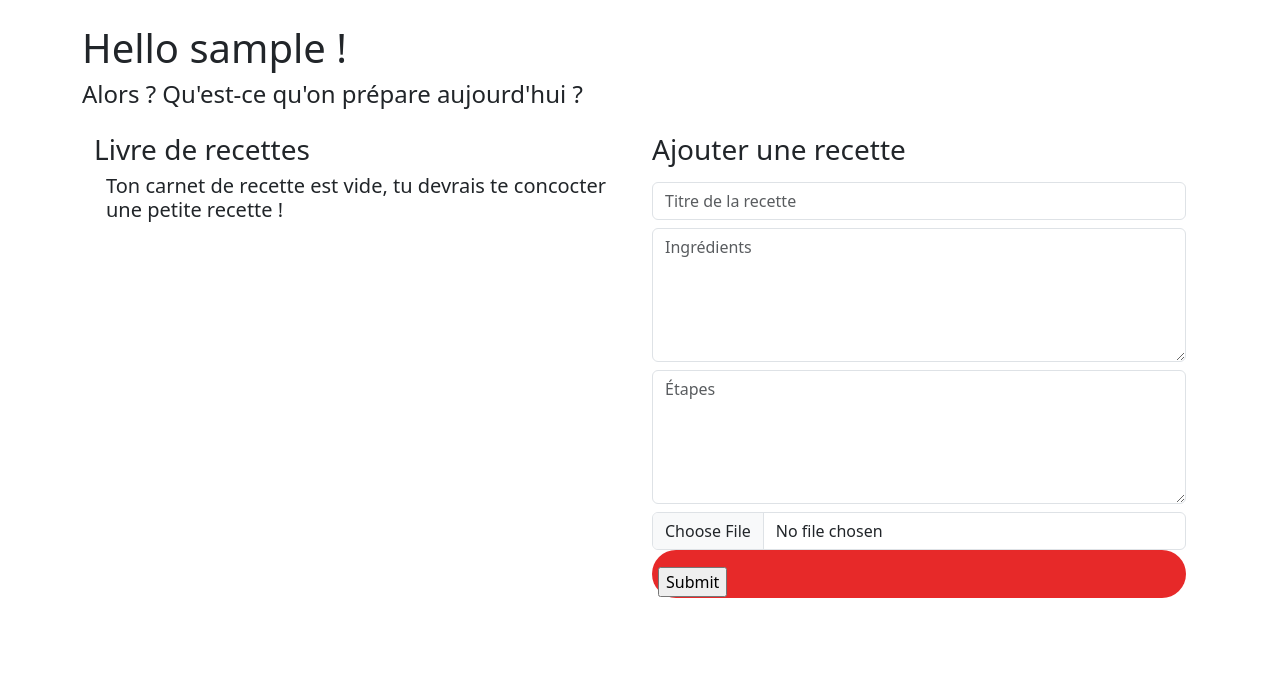
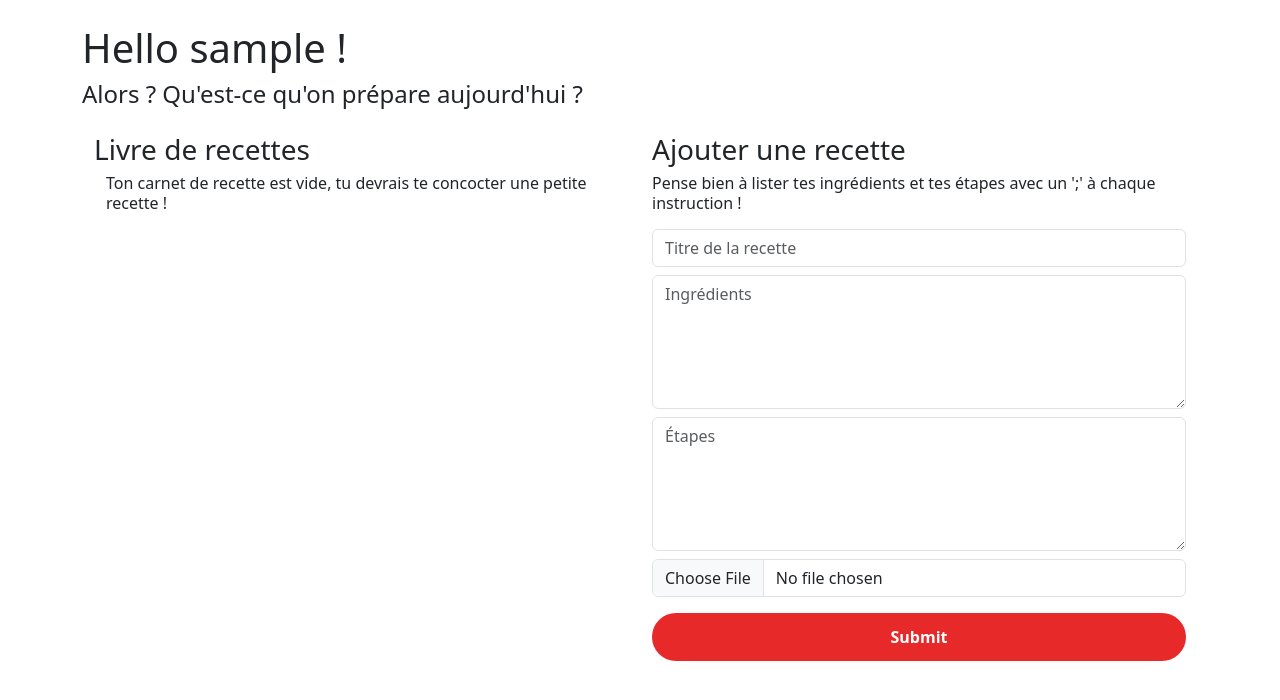
Before and after one commit to l0l0o/cook-it, a PHP site: page /recipes_page.php in a window 1280 px wide. Shown: the part 56-756 px from the top of the page. Run offline with PHP 8.4, Linux system fonts and the light colour scheme; the visitor is signed in with stand-in values (Sample User, id 1); data that the repository does not hold is empty.

Commit message:
fix: button style | feat: ajout feature delete post

```diff
--- a/src/index.php
+++ b/src/index.php
@@ -8,7 +8,9 @@
 
     <form action="scripts/connect_user.php" method="POST">
         <input type="text" class="form-control" placeholder="Enter pseudo" name="pseudo">
-        <input class="mt-2" type="submit">
+        <button class="mt-3 d-flex justify-content-center">
+            <input type="submit">
+        </button>
     </form>
     <a href="./signUp_page.php">Pas encore inscrit ?</a>
 
--- a/src/parts/header.php
+++ b/src/parts/header.php
@@ -16,13 +16,13 @@
     <title>Cook'it</title>
     <link href="https://cdn.jsdelivr.net/npm/bootstrap@5.3.2/dist/css/bootstrap.min.css" rel="stylesheet"
         integrity="sha384-T3c6CoIi6uLrA9TneNEoa7RxnatzjcDSCmG1MXxSR1GAsXEV/Dwwykc2MPK8M2HN" crossorigin="anonymous">
-    <script src="https://cdn.jsdelivr.net/npm/bootstrap@5.3.2/dist/js/bootstrap.bundle.min.js"
-        integrity="sha384-C6RzsynM9kWDrMNeT87bh95OGNyZPhcTNXj1NW7RuBCsyN/o0jlpcV8Qyq46cDfL" crossorigin="anonymous">
-    </script>
     <link rel="stylesheet" href="https://cdnjs.cloudflare.com/ajax/libs/font-awesome/6.5.2/css/all.min.css"
         integrity="sha512-SnH5WK+bZxgPHs44uWIX+LLJAJ9/2PkPKZ5QiAj6Ta86w+fsb2TkcmfRyVX3pBnMFcV7oQPJkl9QevSCWr3W6A=="
         crossorigin="anonymous" referrerpolicy="no-referrer" />
     <link rel="stylesheet" href="../style/style.css">
+    <script src="https://cdn.jsdelivr.net/npm/bootstrap@5.3.2/dist/js/bootstrap.bundle.min.js"
+        integrity="sha384-C6RzsynM9kWDrMNeT87bh95OGNyZPhcTNXj1NW7RuBCsyN/o0jlpcV8Qyq46cDfL" crossorigin="anonymous">
+    </script>
 
 </head>
 
--- a/src/recipes_page.php
+++ b/src/recipes_page.php
@@ -16,21 +16,22 @@
     <h4>Alors ? Qu'est-ce qu'on prépare aujourd'hui ?</h4>
 
 </div>
-<div class="container-sm mt-4 d-flex flex-row">
-    <div class="container-sm">
+<div class="container mt-4 d-flex flex-row">
+    <div class="container-xl">
         <h3>Livre de recettes</h3>
         <div class="container">
+
             <?php if(isset($recipes[0])) : ?>
+            <?php foreach($recipes as $recipe) :?>
             <?php
-                foreach($recipes as $recipe) :?>
-            <?php
-            $ingredient_list = explode(";",$recipe['recipe_ingredients'], -1);
-            $steps_list = explode(";",$recipe['recipe_steps'], -1);
-            ?>
+                $ingredient_list = explode(";",$recipe['recipe_ingredients'], -1);
+                $steps_list = explode(";",$recipe['recipe_steps'], -1);
+                ?>
+
             <div class="container d-flex flex-row justify-content-start">
                 <div class="card-container">
                     <?php
-                    $idCard = $recipe['recipe_id']; ?>
+                        $idCard = $recipe['recipe_id']; ?>
                     <a href="./scripts/delete_recipe.php?idCard=<?php echo htmlspecialchars($idCard) ?>">
                         <button><i class="fa-solid fa-trash"></i></button>
                     </a>
@@ -73,17 +74,16 @@
 
             <?php endforeach ?>
             <?php else:  ?>
-            <h5>Ton carnet de recette est vide, tu devrais te concocter une petite recette !</h5>
+            <h6>Ton carnet de recette est vide, tu devrais te concocter une petite recette !</h6>
             <?php endif ?>
+        </div>
 
 
+    </div>
 
-
-        </div>
-
-    </div>
-    <div class="container-sm">
+    <div class="container-sm recipe-form">
         <h3>Ajouter une recette</h3>
+        <h6>Pense bien à lister tes ingrédients et tes étapes avec un ';' à chaque instruction !</h6>
         <form class="d-flex flex-column" action="./scripts/new_recipe.php" method="POST" enctype="multipart/form-data">
             <input class="mt-2 form-control" placeholder="Titre de la recette" type="text" name="recipe-title">
             <textarea class="mt-2 form-control" rows="5" maxlength="1056" placeholder="Ingrédients"
@@ -91,17 +91,19 @@
             <textarea class="mt-2 form-control" rows="5" maxlength="1056" placeholder="Étapes"
                 name="recipe-steps"></textarea>
             <input class="mt-2 form-control" type="file" accept="image/png, image/jpeg" name="recipe-img">
-            <button><input class="mt-3" type="submit"></button>
+            <button class="mt-3 d-flex justify-content-center"><input type="submit"></button>
         </form>
+
         <?php if(isset($_GET['success'])) :?>
         <div class="alert alert-success mt-2">
             <?php echo $_GET['success']; ?>
         </div>
         <?php endif; ?>
+
         <?php if(isset($_GET['error'])) :?>
         <div class="alert alert-danger mt-2">
             <?php echo $_GET['error']; ?>
-        </div>0
+        </div>
         <?php endif; ?>
     </div>
 
--- a/src/scripts/delete_recipe.php
+++ b/src/scripts/delete_recipe.php
@@ -1,8 +1,5 @@
 <?php
 
-//    if(isset($_GET['idCard'])){
-//        echo $_GET['idCard'];
-//    }
    $card_id = $_GET['idCard'];
 
     $connectDatabase = new PDO("mysql:host=db;dbname=wordpress","root", "admin");
--- a/src/scripts/new_recipe.php
+++ b/src/scripts/new_recipe.php
@@ -3,12 +3,11 @@ session_start();
 $recipe_title = $_POST['recipe-title'];
 $recipe_ingredients = $_POST['recipe-ingredients'];
 $recipe_steps = $_POST['recipe-steps'];
-$recipe_img = trim($_FILES['recipe-img']['name']);
-$tempname = trim($_FILES['recipe-img']['tmp_name']);
+$recipe_img = str_replace(" ", "", $_FILES['recipe-img']['name']);
+$tempname = $_FILES['recipe-img']['tmp_name'];
 $user_id = $_SESSION['id'];
 
 $folder = '../images/'.$recipe_img;
-
 
 
 if(isset($recipe_title) && $recipe_title !== "" && isset($recipe_ingredients) && $recipe_ingredients !== "" && isset($recipe_steps) && $recipe_steps !== "" && isset($recipe_img) && $recipe_img !== "") {
@@ -16,7 +15,6 @@ if(isset($recipe_title) && $recipe_title !== "" && isset($recipe_ingredients) &&
     $request = $connectDatabase->prepare("INSERT INTO recipes (recipe_title, recipe_ingredients, recipe_steps, recipe_img, user_id) VALUES (:recipe_title, :recipe_ingredients, :recipe_steps, :recipe_img, :user_id)");
 
     if(move_uploaded_file($tempname, $folder))
-    // var_dump($recipe_img);die();
 
     $request->bindParam(':recipe_title', $recipe_title);
     $request->bindParam(':recipe_ingredients', $recipe_ingredients);
--- a/src/style/style.css
+++ b/src/style/style.css
@@ -1,16 +1,24 @@
 .hide-scroll::-webkit-scrollbar {
   display: none;
+}
+
+input {
+  border: none;
+  background: none;
+  color: white;
+  font-weight: 600;
 }
 
 button {
   height: 48px;
   border-radius: 48px;
   background-color: #e72929;
+  padding: 0 12px;
   color: white;
   border: unset;
   display: flex;
-  padding-right: 20px;
   align-items: center;
+  justify-content: center;
   transition: all 0.8s cubic-bezier(0.075, 0.82, 0.165, 1);
 }
 button:hover {
@@ -27,17 +35,9 @@ button:hover {
   position: relative;
 }
 .card-container button {
-  width: 86px !important;
-  height: 48px !important;
-  border-radius: 48px !important;
-  background-color: #e72929;
-  color: white;
-  border: unset;
-  display: flex;
+  width: 86px;
   justify-content: flex-end;
   padding-right: 20px;
-  align-items: center;
-  transition: all 0.8s cubic-bezier(0.075, 0.82, 0.165, 1);
   position: absolute;
   right: -28px;
   top: 8px;
--- a/src/style/style.scss
+++ b/src/style/style.scss
@@ -4,15 +4,23 @@ $main-color: #e72929;
   display: none;
 }
 
+input {
+  border: none;
+  background: none;
+  color: white;
+  font-weight: 600;
+}
+
 button {
   height: 48px;
   border-radius: 48px;
   background-color: $main-color;
+  padding: 0 12px;
   color: white;
   border: unset;
   display: flex;
-  padding-right: 20px;
   align-items: center;
+  justify-content: center;
   transition: all 0.8s cubic-bezier(0.075, 0.82, 0.165, 1);
 
   &:hover {
@@ -30,17 +38,9 @@ button {
   position: relative;
 
   button {
-    width: 86px !important;
-    height: 48px !important;
-    border-radius: 48px !important;
-    background-color: $main-color;
-    color: white;
-    border: unset;
-    display: flex;
+    width: 86px;
     justify-content: flex-end;
     padding-right: 20px;
-    align-items: center;
-    transition: all 0.8s cubic-bezier(0.075, 0.82, 0.165, 1);
     position: absolute;
     right: -28px;
     top: 8px;
```
Also changed, not shown: src/images/356039596_6493593384062730_4224096662787603109_n.jpg (added), src/images/Frame 5.png (added), src/images/Frame5.png (added), src/images/kisspng-amazon-com-logo-retail-brand-publishing-chat-room-logo-5ae868f5383535.9932734715251806612302.png (added), src/images/openart-image_YwJPDREb_1714940679229_raw.jpg (added), src/images/openart-image_soA-HVZe_1714941121973_raw.jpg (added), src/images/openart-image_wUesJxOj_1714940456814_raw.jpg (added), 1 other file.
